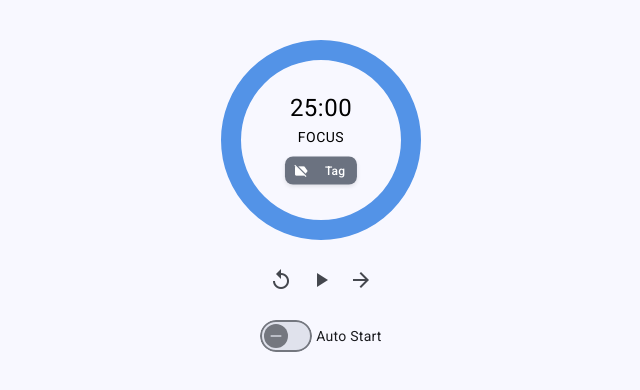
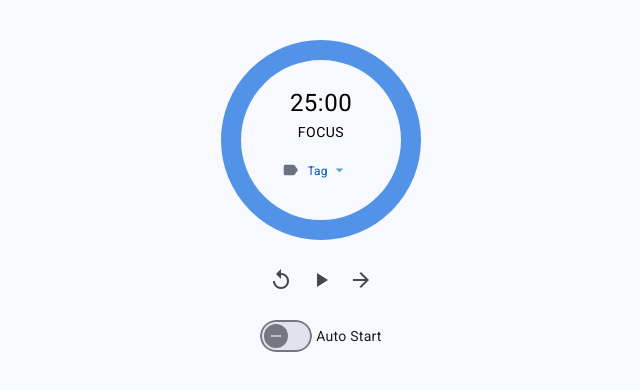
Before and after one commit to herbertmoroni/pomodoro, an Angular app: page / in a window 1280 px wide. Shown: the top 390 px of the page, without its empty margins (319-959 px from the left). Built offline with nearby package versions, Linux system fonts and the light colour scheme.

Commit message:
Refactor category selection styles and update icons for consistency

```diff
--- a/src/app/app.component.css
+++ b/src/app/app.component.css
@@ -40,41 +40,39 @@
 }
 
 .category-container {
-  margin-top: 8px;
+  margin-top: 6px;
 }
 
-.category-chip {
-  padding: 4px 12px !important;
-  border-radius: 8px !important;
-  min-width: auto !important;
-  height: 28px !important;
-  line-height: 28px !important;
-  color: white !important;
-  font-size: 12px !important;
-  font-weight: 500 !important;
-  display: inline-flex !important;
-  align-items: center !important;
-  gap: 6px !important;
-  cursor: pointer !important;
-  transition: all 0.2s ease !important;
-  box-shadow: 0 2px 4px rgba(0, 0, 0, 0.1) !important;
-}
-
-.category-chip:hover {
-  transform: translateY(-1px);
-  box-shadow: 0 4px 8px rgba(0, 0, 0, 0.15) !important;
-  filter: brightness(1.1);
+.category-selector:hover {
+  opacity: 0.8;
+  background: transparent !important;
 }
 
 .category-icon {
-  font-size: 16px !important;
-  width: 16px !important;
-  height: 16px !important;
-  line-height: 16px !important;
+  font-size: 18px !important;
+  width: 18px !important;
+  height: 18px !important;
+  line-height: 18px !important;
+  transition: color 0.2s ease !important;
+  order: -1;
 }
 
 .category-name {
-  margin-left: 2px;
+  font-size: 12px !important;
+  color: inherit !important;
+  font-weight: 400 !important;
+  padding-right: 7px !important;
+  order: 0;
+}
+
+.dropdown-icon {
+  font-size: 18px !important;
+  width: 18px !important;
+  height: 18px !important;
+  line-height: 18px !important;
+  color: inherit !important;
+  opacity: 0.6;
+  order: 3;
 }
 
 .category-menu-item {
--- a/src/app/app.component.html
+++ b/src/app/app.component.html
@@ -20,12 +20,12 @@
         <button
           mat-button
           [matMenuTriggerFor]="categoryMenu"
-          class="category-chip"
-          [style.background-color]="selectedCategory.color"
+          class="category-selector"
           matTooltip="Click to change category"
           matTooltipShowDelay="600">
-          <mat-icon class="category-icon">{{ selectedCategory.icon }}</mat-icon>
+          <mat-icon class="category-icon" [style.color]="selectedCategory.color">label</mat-icon>
           <span class="category-name">{{ selectedCategory.name }}</span>
+          <mat-icon class="dropdown-icon">arrow_drop_down</mat-icon>
         </button>
 
         <mat-menu #categoryMenu="matMenu" class="category-menu">
@@ -34,7 +34,7 @@
             *ngFor="let category of categories"
             (click)="selectCategory(category)"
             class="category-menu-item">
-            <mat-icon [style.color]="category.color">{{ category.icon }}</mat-icon>
+            <mat-icon [style.color]="category.color">label</mat-icon>
             <span>{{ category.name }}</span>
           </button>
         </mat-menu>
--- a/src/app/app.component.ts
+++ b/src/app/app.component.ts
@@ -22,7 +22,7 @@ interface Category {
 @Component({
   selector: 'app-root',
   standalone: true,
-  imports: [RouterOutlet, MatProgressSpinnerModule, MatIconModule, MatButtonModule, CommonModule, MatSlideToggleModule, FormsModule, MatTooltipModule, MatMenuModule, MatChipsModule],
+  imports: [MatProgressSpinnerModule, MatIconModule, MatButtonModule, CommonModule, MatSlideToggleModule, FormsModule, MatTooltipModule, MatMenuModule, MatChipsModule],
   templateUrl: './app.component.html',
   styleUrl: './app.component.css',
 })
@@ -61,12 +61,12 @@ export class AppComponent implements OnInit, OnDestroy {
 
   // Categories
   categories: Category[] = [
-    { id: 'work', name: 'Work', color: '#22c55e', icon: 'work' },
-    { id: 'study', name: 'Study', color: '#3b82f6', icon: 'school' },
-    { id: 'personal', name: 'Personal', color: '#a855f7', icon: 'person' },
-    { id: 'urgent', name: 'Urgent', color: '#ef4444', icon: 'priority_high' },
-    { id: 'exercise', name: 'Exercise', color: '#eab308', icon: 'fitness_center' },
-    { id: 'none', name: 'Tag', color: '#6b7280', icon: 'label_off' }
+    { id: 'work', name: 'Work', color: '#22c55e', icon: 'label' },
+    { id: 'study', name: 'Study', color: '#3b82f6', icon: 'label' },
+    { id: 'personal', name: 'Personal', color: '#a855f7', icon: 'label' },
+    { id: 'urgent', name: 'Urgent', color: '#ef4444', icon: 'label' },
+    { id: 'exercise', name: 'Exercise', color: '#eab308', icon: 'label' },
+    { id: 'none', name: 'Tag', color: '#6b7280', icon: 'label' }
   ];
   selectedCategory: Category;
 
```
